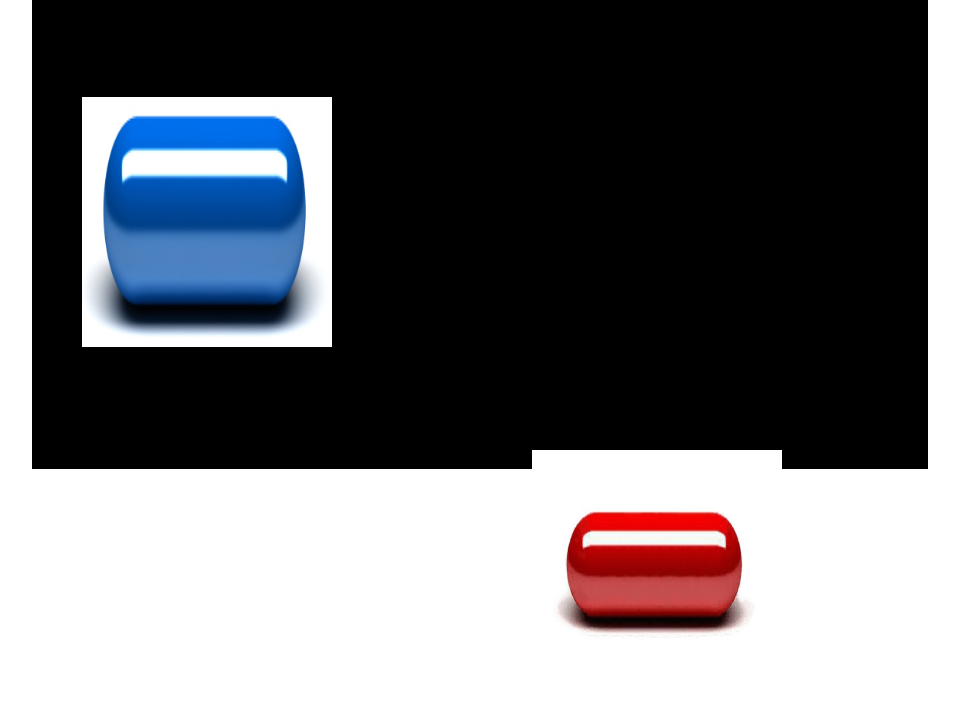
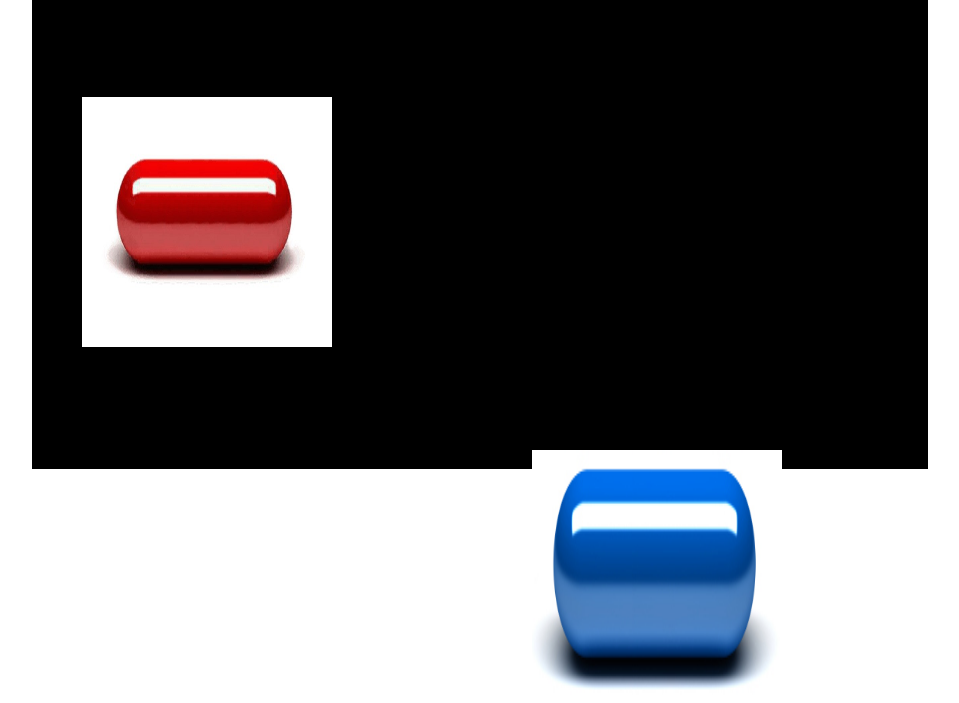
Before and after one commit to auztin410/TriviaGame, a plain HTML site: page index.html in a window 1280 px wide. Shown: the part 257-960 px from the top of the page, without its empty margins (160-1119 px from the left). Drawn offline with nearby package versions, Linux system fonts and the light colour scheme.

Commit message:
More fixes!

```diff
--- a/index.html
+++ b/index.html
@@ -33,9 +33,9 @@
 
         <h2 id="whichPill">Which pill will you choose?</h2>
 
-        <img id="bluepill" src="assets/bluepill.png" alt="bluepill">
+        <img id="bluepill" src="assets/redpill.jpg" alt="bluepill">
 
-        <img id="redpill" src="assets/redpill.jpg" alt="redpill">
+        <img id="redpill" src="assets/bluepill.png" alt="redpill">
 
 
     </div>
```
